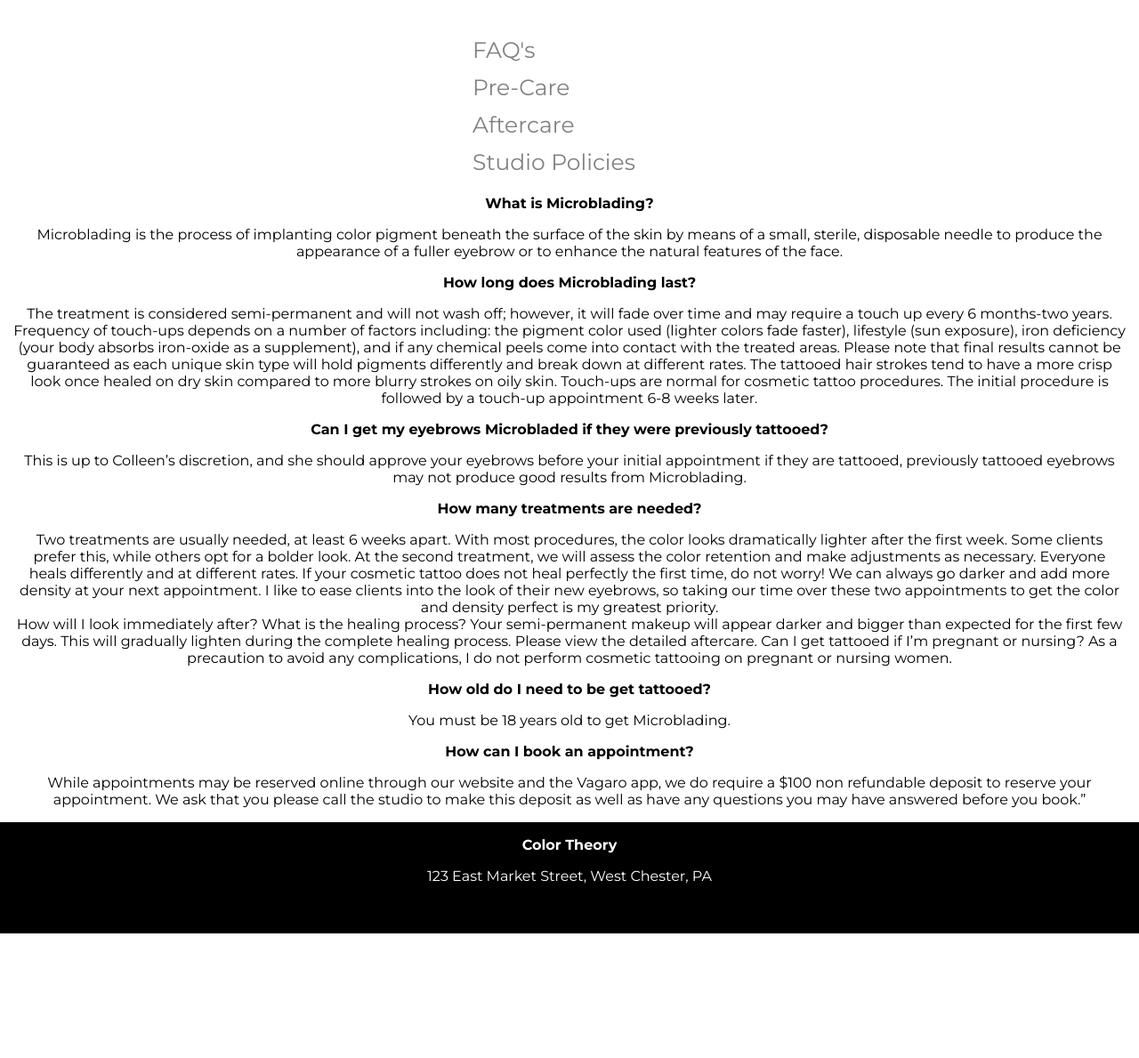
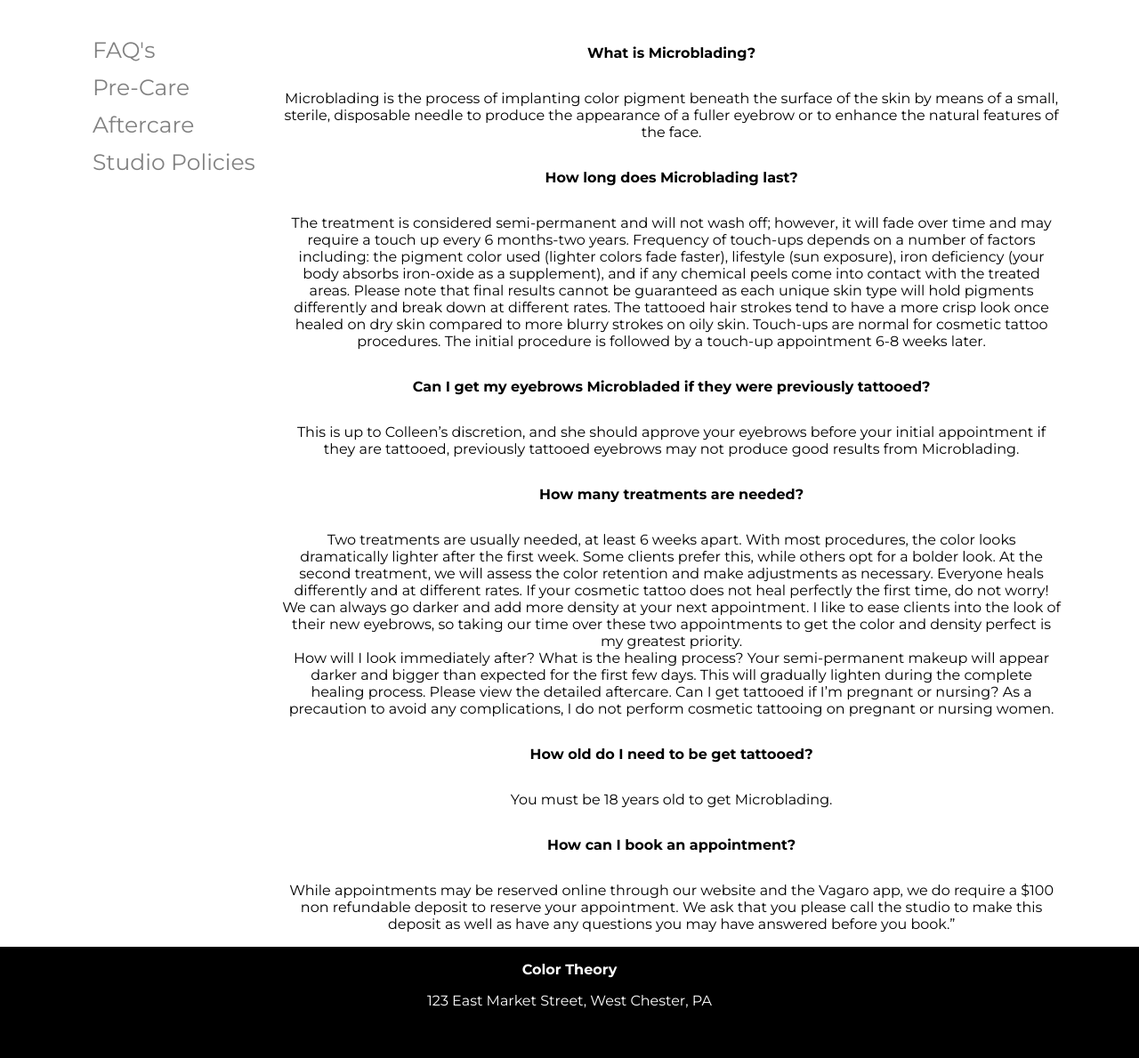
Before and after one commit to crogenmuser/Website, a Jekyll site: the page built from faq/index.md, in a window 1280 px wide. Shown: the part 300-1489 px from the top of the page at 89% size. Built offline with Jekyll 4.4.1, drawn with Linux system fonts in a browser that asks for light colours; nearby versions of some CDN libraries; before the commit the page ends 1349 px from its top, so only the background shows below that.

Commit message:
Fixed sidenav thing

```diff
--- a/css/main.css
+++ b/css/main.css
@@ -70,7 +70,7 @@ html, body {
 */
 #smallSideNav {
     display: inline-grid;
-    width: 250px;
+    width: 225px;
     height: 100%;
     position: relative;
     z-index: 1;
@@ -100,8 +100,10 @@ html, body {
     The following elements are for Sidenav neighbor
 */
 
-#sidenavNeighbor {
+#sideNavNeighbor {
     display: inline-grid;
+    width: 70%;
+
 }
 
 /*
@@ -386,4 +388,19 @@ img {
     .photoAndText {
         width: 100%;
     }
+
+    #sideNavNeighbor {
+        width: 100%;
+    }
 }
+
+@media screen and (max-width: 800px){
+    #smallSideNav {
+        text-align: center;
+
+    }
+
+    #sideNavNeighbor {
+        width: 100%;
+    }
+}
```
